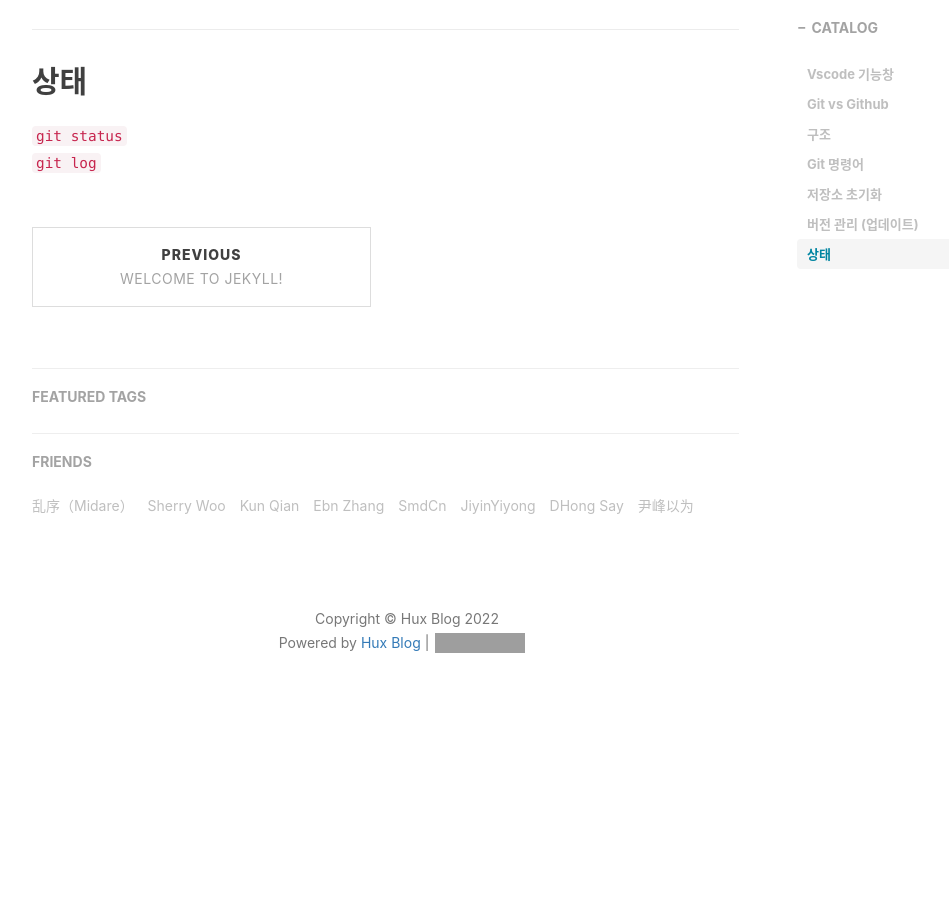
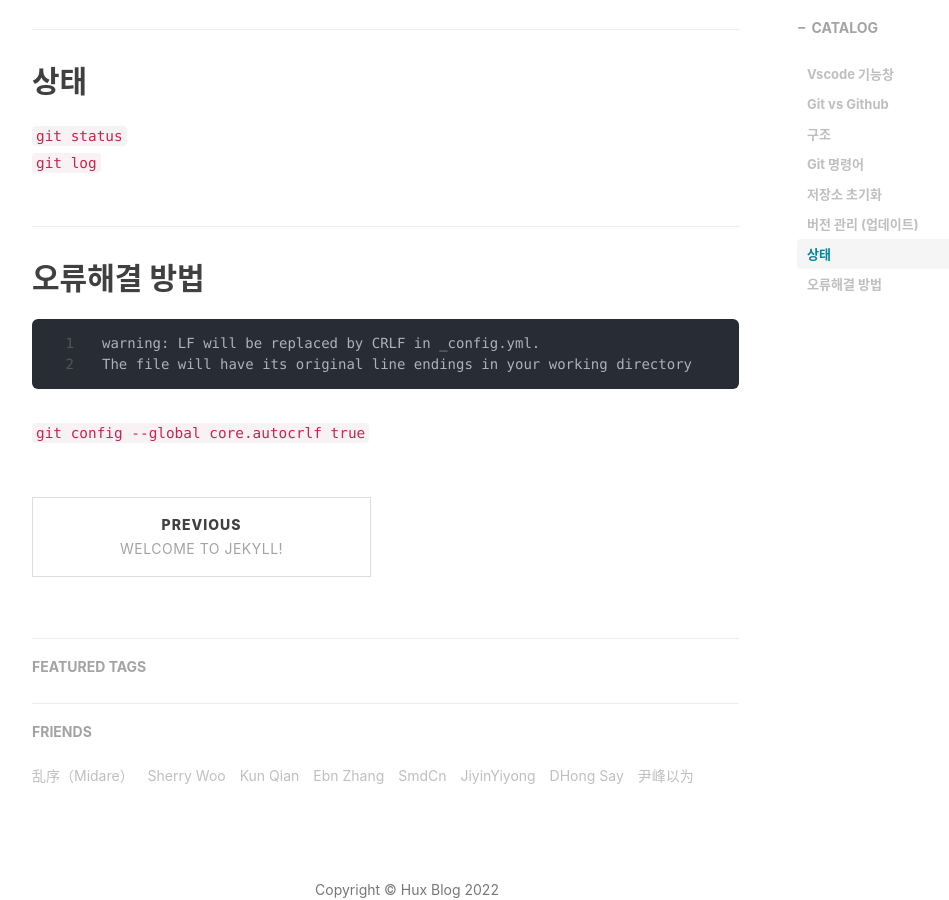
Before and after one commit to bs9972/bs9972.github.io, a Jekyll site: the page built from _posts/2022-03-11-welcome-to-jekyll.markdown, in a window 1280 px wide and 900 px high, scrolled down 1658 px. Shown: the whole window, without its empty margins (233-1182 px from the left). Built offline with Jekyll 4.4.1, drawn with Linux system fonts in a browser that asks for light colours; nearby versions of some CDN libraries; comment, search, counter and statistics services are not loaded; before the commit the page ends 2405 px from its top, so only the background shows below that; grey boxes are pictures that could not be loaded.

Commit message:
'posting'

````diff
--- a/_posts/2022-03-11-welcome-to-jekyll.markdown
+++ b/_posts/2022-03-11-welcome-to-jekyll.markdown
@@ -39,3 +39,12 @@ mac : `[cmd] + shift + p`
 ## 상태
 `git status`
 `git log`
+
+## 오류해결 방법
+
+```
+warning: LF will be replaced by CRLF in _config.yml.
+The file will have its original line endings in your working directory
+```
+
+`git config --global core.autocrlf true`
````
